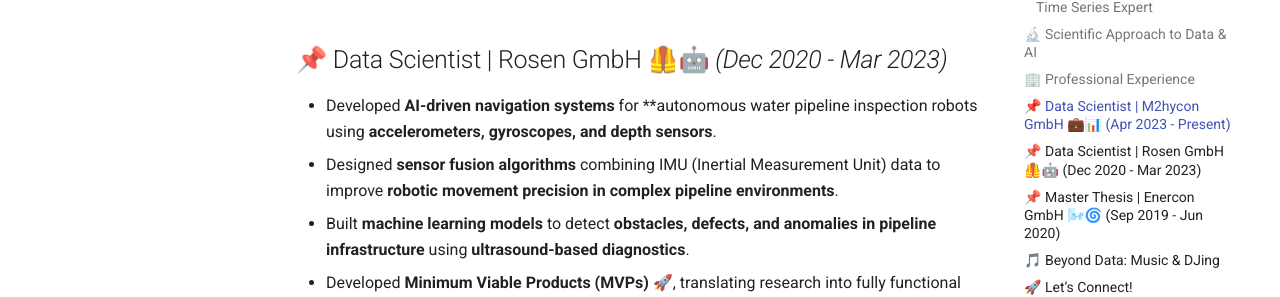
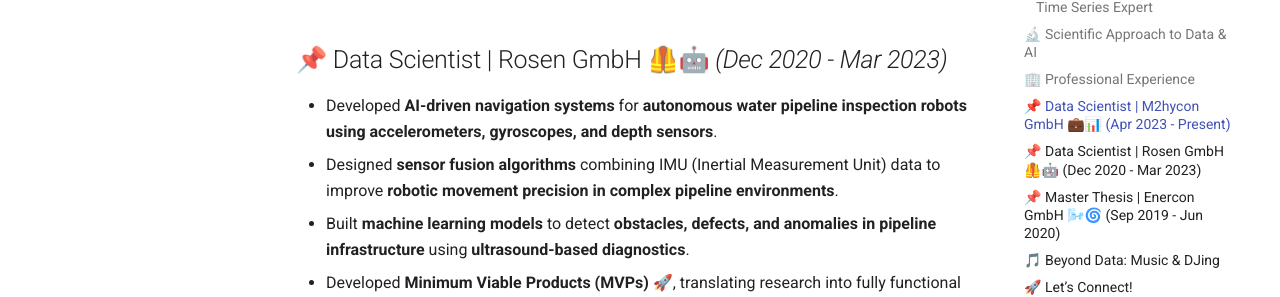
Before and after one commit to marktemi/marktemi, an MkDocs documentation site: the page built from docs/index.md, in a window 1280 px wide and 900 px high, scrolled down 1064 px. Shown: the part 164-461 px from the top of the window. Built offline with MkDocs 1.6.1 and Material for MkDocs 9.7.7, drawn with Linux system fonts in a browser that asks for light colours.

```diff
--- a/docs/index.md
+++ b/docs/index.md
@@ -23,7 +23,7 @@ With experience in **Wind Energy, Consultancy, and Asset Integrity Safety**, I a
 - Wrote **technical reports & blog posts** on AI and ML applications.
 
 ## 📌 Data Scientist | Rosen GmbH 🦺🤖 _(Dec 2020 - Mar 2023)_
-- Developed **AI-driven navigation systems** for **autonomous water pipeline inspection robots using **accelerometers, gyroscopes, and depth sensors**.
+- Developed **AI-driven navigation systems** for **autonomous water pipeline inspection robots using** **accelerometers, gyroscopes, and depth sensors**.
 - Designed **sensor fusion algorithms** combining IMU (Inertial Measurement Unit) data to improve **robotic movement precision in complex pipeline environments**.
 - Built **machine learning models** to detect **obstacles, defects, and anomalies in pipeline infrastructure** using **ultrasound-based diagnostics**.
 - Developed **Minimum Viable Products (MVPs) 🚀**, translating research into fully functional **robotic navigation systems**.
```
